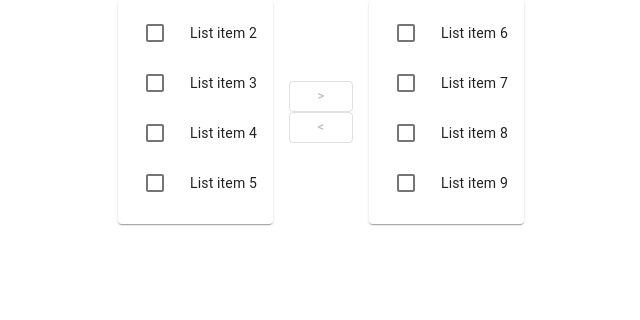
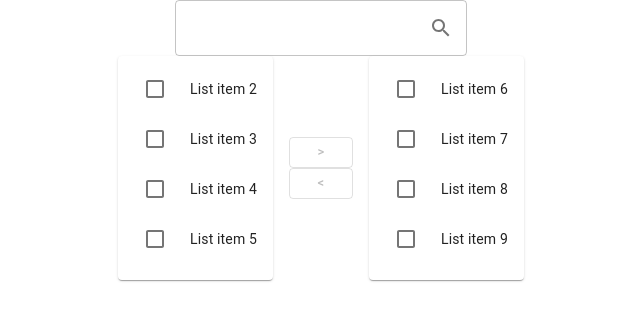
Before and after one commit to saixiao/shoppies, a React (Create React App) app: page / in a window 1280 px wide. Shown: the top 320 px of the page, without its empty margins (319-959 px from the left). Built offline with nearby package versions, Linux system fonts and the light colour scheme.

Commit message:
added thunk middle wear, fixed redux

```diff
--- a/package.json
+++ b/package.json
@@ -4,6 +4,7 @@
   "private": true,
   "dependencies": {
     "@material-ui/core": "^4.11.2",
+    "@material-ui/icons": "^4.11.2",
     "@testing-library/jest-dom": "^5.11.6",
     "@testing-library/react": "^11.2.2",
     "@testing-library/user-event": "^12.6.0",
@@ -15,6 +16,7 @@
     "react-redux": "^7.2.2",
     "react-scripts": "4.0.1",
     "redux": "^4.0.5",
+    "redux-thunk": "^2.3.0",
     "web-vitals": "^0.2.4"
   },
   "scripts": {
--- a/src/App.js
+++ b/src/App.js
@@ -1,12 +1,22 @@
 import "./App.css";
+import React from "react";
 import NominationsPage from "./containers/NominationsPage";
+import createStore from "./redux/store";
+import { Provider } from "react-redux";
 
-function App() {
-  return (
-    <div className="App">
-      <NominationsPage />
-    </div>
-  );
+export default class App extends React.Component {
+  constructor(props) {
+    super(props);
+    this.store = createStore(props);
+  }
+
+  render() {
+    return (
+      <Provider store={this.store}>
+        <div className="App">
+          <NominationsPage />
+        </div>
+      </Provider>
+    );
+  }
 }
-
-export default App;
--- a/src/components/SearchBar.jsx
+++ b/src/components/SearchBar.jsx
@@ -1 +1,55 @@
 import React from "react";
+import {
+  IconButton,
+  OutlinedInput,
+  InputLabel,
+  InputAdornment,
+  FormControl,
+} from "@material-ui/core";
+import SearchIcon from "@material-ui/icons/Search";
+
+export default class SearchBar extends React.Component {
+  constructor(props) {
+    super(props);
+  }
+  state = { searchValue: "" };
+
+  onClick = () => {
+    const { onClick } = this.props;
+    onClick && onClick(this.state.searchValue);
+  };
+
+  handleChange = (e) => {
+    this.setState({ searchValue: e.target.value });
+  };
+
+  render() {
+    const { label } = this.props;
+    const { searchValue } = this.state;
+    return (
+      <div>
+        <FormControl variant="outlined">
+          <InputLabel>{label}</InputLabel>
+          <OutlinedInput
+            id="outlined-searchbar"
+            type="text"
+            value={searchValue}
+            onChange={this.handleChange}
+            endAdornment={
+              <InputAdornment position="end">
+                <IconButton
+                  aria-label="search"
+                  onClick={this.onClick}
+                  edge="end"
+                >
+                  <SearchIcon />
+                </IconButton>
+              </InputAdornment>
+            }
+            labelWidth={70}
+          />
+        </FormControl>
+      </div>
+    );
+  }
+}
--- a/src/containers/NominationsPage.jsx
+++ b/src/containers/NominationsPage.jsx
@@ -1,16 +1,26 @@
 import React from "react";
 import { Grid, withStyles } from "@material-ui/core/";
+import { connect } from "react-redux";
+
 import TransferList from "../components/TransferList";
+import SearchBar from "../components/SearchBar";
+import * as movieActions from "../redux/actions/movies";
 
 class NominationsPage extends React.Component {
+  onSearch = async (name) => {
+    this.props.fetchMoviesByTitle(name);
+  };
+
   render() {
     const { classes } = this.props;
+    console.log(this.props);
     return (
       <Grid>
+        <SearchBar onClick={this.onSearch} />
         <TransferList />
       </Grid>
     );
   }
 }
 
-export default NominationsPage;
+export default connect(null, { ...movieActions })(NominationsPage);
--- a/src/index.js
+++ b/src/index.js
@@ -3,15 +3,11 @@ import ReactDOM from "react-dom";
 import "./index.css";
 import App from "./App";
 import reportWebVitals from "./reportWebVitals";
-import { Provider } from "react-redux";
-import store from "./redux/store";
 
 ReactDOM.render(
-  <Provider store={store}>
-    <React.StrictMode>
-      <App />
-    </React.StrictMode>
-  </Provider>,
+  <React.StrictMode>
+    <App />
+  </React.StrictMode>,
   document.getElementById("root")
 );
 
--- a/src/redux/actions/base.js
+++ /dev/null
@@ -1,6 +0,0 @@
-export default (action, promise, meta = () => {}) =>
-  promise.then((payload) => ({
-    type: action,
-    payload,
-    meta: meta(payload),
-  }));
--- a/src/redux/actions/movies.js
+++ b/src/redux/actions/movies.js
@@ -1,15 +1,41 @@
 import _ from "lodash";
-import createAction from "./base";
 import actionTypes from "../actionTypes";
 import request from "../../util/request";
 
 export const fetchMoviesByTitle = (title) => {
-  return createAction(actionTypes.movies.SHOW, request.get(`?t=${title}`));
+  return function (dispatch) {
+    request
+      .get(`?s=${title}`)
+      .then((data) =>
+        dispatch({
+          type: actionTypes.movies.UPDATE,
+          payload: data,
+        })
+      )
+      .catch((error) =>
+        dispatch({
+          type: "",
+          payload: error,
+        })
+      );
+  };
 };
 
 export const fetchMoviesByTitleAndYear = (title, year) => {
-  return createAction(
-    actionTypes.movies.SHOW,
-    request.get(`?t=${title}&y=${year}`)
-  );
+  return function (dispatch) {
+    request
+      .get(request.get(`?s=${title}&y=${year}`))
+      .then((data) =>
+        dispatch({
+          type: actionTypes.movies.UPDATE,
+          payload: data,
+        })
+      )
+      .catch((error) =>
+        dispatch({
+          type: "",
+          payload: error,
+        })
+      );
+  };
 };
--- a/src/redux/reducers/movies.js
+++ b/src/redux/reducers/movies.js
@@ -8,10 +8,10 @@ const initialState = {
 
 export default ($$state = initialState, action) => {
   const { type, payload } = action;
-
   switch (type) {
+    case actionTypes.movies.UPDATE:
+      return _.get(payload, "Search");
     case actionTypes.movies.SHOW:
-      return { movies: payload.movies };
     default:
       return $$state;
   }
--- a/src/redux/store.js
+++ b/src/redux/store.js
@@ -1,5 +1,17 @@
-import { createStore } from "redux";
+import { createStore, applyMiddleware, compose } from "redux";
 import rootReducer from "./reducers";
-import { composeWithDevTools } from "redux-devtools-extension";
+import thunkMiddleware from "redux-thunk";
 
-export default createStore(rootReducer, composeWithDevTools());
+const composeEnhancers = window.__REDUX_DEVTOOLS_EXTENSION_COMPOSE__ || compose;
+
+export default (props) => {
+  const middlewares = [thunkMiddleware];
+
+  const composedStore = composeEnhancers(applyMiddleware(...middlewares));
+
+  const storeCreator = composedStore(createStore);
+
+  const data = {};
+
+  return storeCreator(rootReducer, data);
+};
--- a/src/util/request.js
+++ b/src/util/request.js
@@ -3,6 +3,8 @@ import axios from "axios";
 import qs from "qs";
 
 const baseUrl = "http://www.omdbapi.com";
+
+const apiKey = "&apikey=29dc1524";
 
 const parseResponse = (response) => {
   const data = _.get(response, "data", {});
@@ -20,7 +22,7 @@ export const request = (method) => (query, options = {}) => {
 
   return axios({
     method,
-    url: `${baseUrl}/${query}`,
+    url: `${baseUrl}/${query}${apiKey}`,
     timeout: 60 * 1000,
     paramsSerializer: function (params) {
       return qs.stringify(params, { arrayFormat: "brackets" });
```
Also changed, not shown: 2 other files (tests, documents, lock files or other folders).
